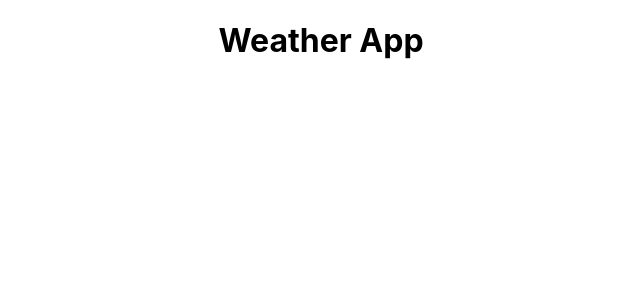
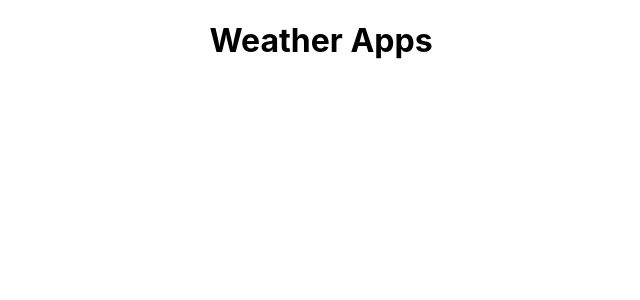
Before and after one commit to MohamedAdelZidane/weather-app, a React (Create React App) app: page / in a window 1280 px wide. Shown: the top 300 px of the page, without its empty margins (319-959 px from the left). Built offline with nearby package versions, Linux system fonts and the light colour scheme.

Commit message:
Change content in App.js

```diff
--- a/src/App.js
+++ b/src/App.js
@@ -4,7 +4,7 @@ import './App.css';
 function App() {
   return (
     <div className="App">
-     <h1>Weather App</h1>
+     <h1>Weather Apps</h1>
     </div>
   );
 }
```
